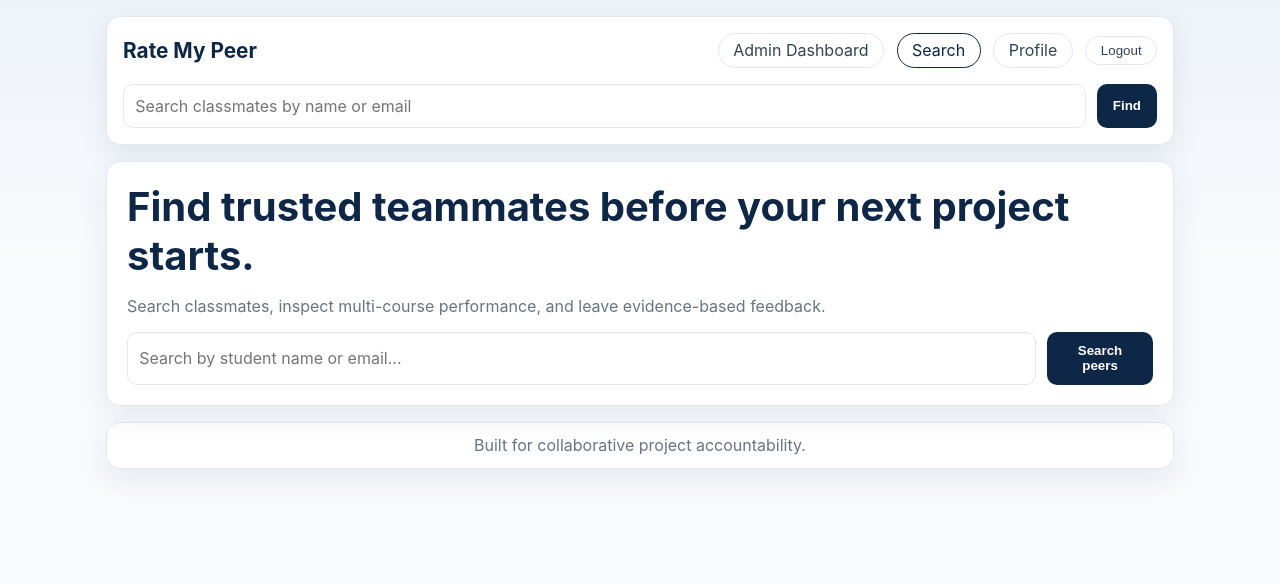
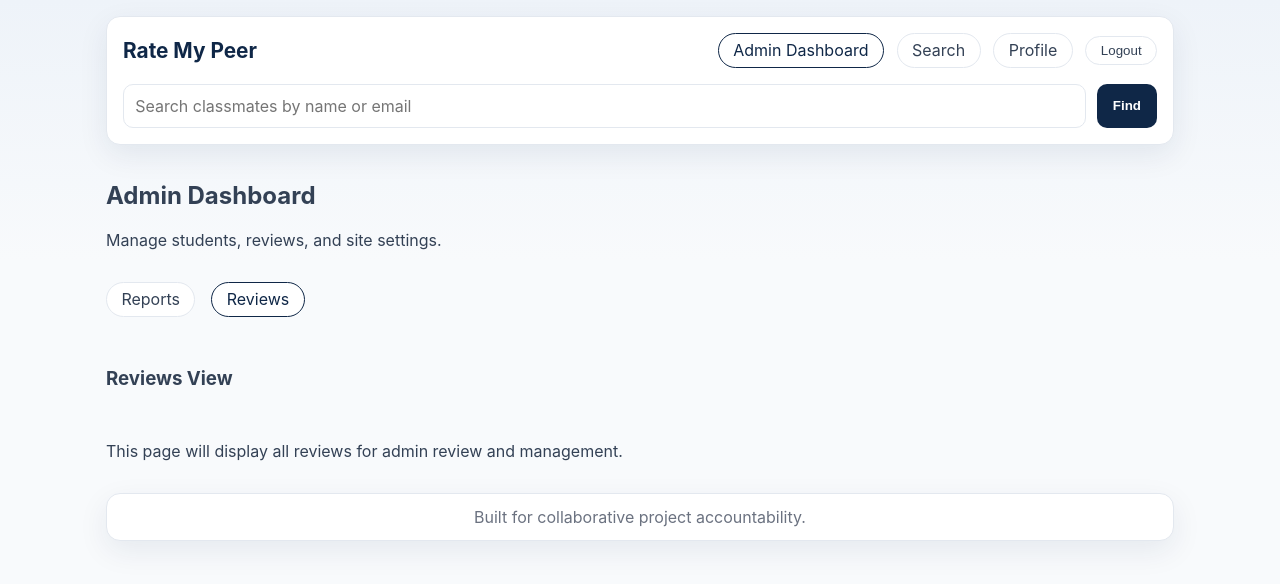
Before and after one commit to TedmanNguyen/124-InternetApps, a React (Vite) app in the folder rate-my-peer/: page /admin-dashboard/reviews in a window 1280 px wide. Before the commit this address led to /. Shown: the top 584 px of the page. Built offline with nearby package versions, Linux system fonts and the light colour scheme.

Commit message:
links added to the admin dashboard

```diff
--- a/rate-my-peer/src/App.jsx
+++ b/rate-my-peer/src/App.jsx
@@ -5,6 +5,8 @@ import ProfilePage from './pages/ProfilePage'
 import SearchResultsPage from './pages/SearchResultsPage'
 import WriteReviewPage from './pages/WriteReviewPage'
 import AdminDashboard from './pages/AdminDashboard'
+import ReportsView from './pages/ReportsView'
+import ReviewsView from './pages/ReviewsView'
 
 function App() {
   return (
@@ -14,7 +16,11 @@ function App() {
         <Route path="/search" element={<SearchResultsPage />} />
         <Route path="/student/:studentId" element={<ProfilePage />} />
         <Route path="/student/:studentId/review" element={<WriteReviewPage />} />
-        <Route path="/admin-dashboard" element={<AdminDashboard />} />
+        <Route path="/admin-dashboard" element={<AdminDashboard />}>
+          <Route index element={<Navigate to="reports" replace />} />
+          <Route path="reports" element={<ReportsView />} />
+          <Route path="reviews" element={<ReviewsView />} />
+        </Route>
         <Route path="*" element={<Navigate to="/" replace />} />
       </Route>
     </Routes>
--- a/rate-my-peer/src/index.css
+++ b/rate-my-peer/src/index.css
@@ -76,13 +76,13 @@ a {
   text-decoration: none;
 }
 
-.header-links {
+.header-links{
   display: flex;
   gap: 0.8rem;
   align-items: center;
 }
 
-.header-links a,
+.header-links a, .admin-tabs a,
 .ghost-button {
   border: 1px solid var(--slate-200);
   border-radius: 999px;
@@ -92,12 +92,12 @@ a {
   background: var(--white);
 }
 
-.header-links a.active {
+.header-links a.active, .admin-tabs a.active {
   border-color: var(--navy);
   color: var(--navy);
 }
 
-.header-links a:hover, .ghost-button:hover {
+.header-links a:hover, .admin-tabs a:hover, .ghost-button:hover {
   transform: scale(1.1);
   transition: transform 0.2s ease, color 0.2s ease, border-color 0.2s ease;
   border-color: var(--navy);
--- a/rate-my-peer/src/pages/AdminDashboard.jsx
+++ b/rate-my-peer/src/pages/AdminDashboard.jsx
@@ -1,23 +1,33 @@
 import pullReports from "../data/mockReports"
 import AdminCard from "../components/AdminCard"
+import { NavLink, Outlet } from 'react-router-dom'
+import "../styles/AdminDashboard.css"
 
+
+/* TODO
+    1.  Allow for filtering based on report status.
+    2.  Reports that lead to deleted reviews should remove the report from
+        the page, but not the database (tbd, do not know if this is what we want)
+    3.  Allow for deleting a report
+    4.  Second page for searching for students, then looking over their
+        reviews and manually removing them
+    5.  Make it so only admins can access this page
+        (the link should not appear for non-admins)
+*/
 export default function AdminDashboard() {
-    const reports = pullReports()
     return (
-        <section className="page admin-dashboard">
-            <div className='admin-dashboard-header'>
-                <h1>Admin Dashboard</h1>
-                <p>Manage students, reviews, and site settings here.</p>
-            </div>
-            <div className='admin-dashboard-reports'>
-                <h2>Reports</h2>
-                <div className='admin-dashboard-report-cards'>
-                    {/* Report cards will be rendered here */}
-                    {reports.map(report => (
-                        <AdminCard key={report.id} report={report} />
-                    ))}
-                </div>
-            </div>
-        </section>
-    )
+    <section className="page admin-dashboard">
+      <div className="admin-dashboard-header">
+        <h1>Admin Dashboard</h1>
+        <p>Manage students, reviews, and site settings.</p>
+      </div>
+
+      <nav className="admin-tabs">
+        <NavLink to="reports" className="header-link">Reports</NavLink>
+        <NavLink to="reviews" className="header-link">Reviews</NavLink>
+      </nav>
+
+      <Outlet />
+    </section>
+  )
 }
--- /dev/null
+++ b/rate-my-peer/src/pages/ReportsView.jsx
@@ -0,0 +1,19 @@
+import AdminCard from "../components/AdminCard"
+import pullReports from "../data/mockReports"
+
+export default function ReportsView() {
+    const reports = pullReports()
+    return (
+        <section className="page admin-dashboard">
+            <div className='admin-dashboard-reports'>
+                <div className='admin-dashboard-report-cards'>
+                    {/* Report cards will be rendered here */}
+                    {reports.map(report => (
+                        <AdminCard key={report.id} report={report} />
+                    ))}
+                </div>
+            </div>
+        </section>
+    )
+
+}
--- /dev/null
+++ b/rate-my-peer/src/pages/ReviewsView.jsx
@@ -0,0 +1,10 @@
+
+
+export default function ReviewsView() {
+    return (
+        <section className="page reviews-view">
+            <h1>Reviews View</h1>
+            <p>This page will display all reviews for admin review and management.</p>
+        </section>
+    )
+}
--- /dev/null
+++ b/rate-my-peer/src/styles/AdminDashboard.css
@@ -0,0 +1,5 @@
+.admin-tabs {
+    display: flex;
+    gap: 1rem;
+    margin-bottom: 1rem;
+}
```
